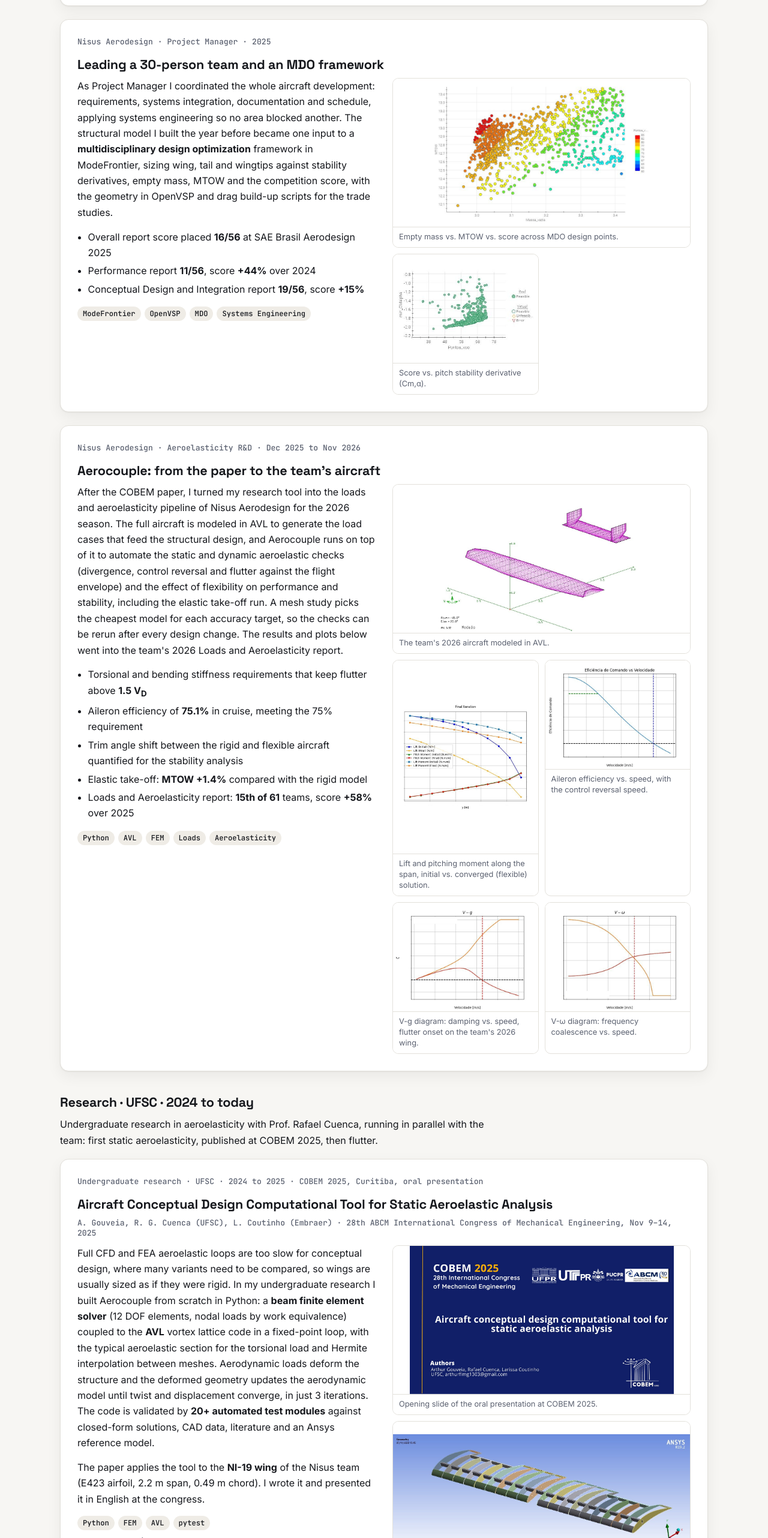
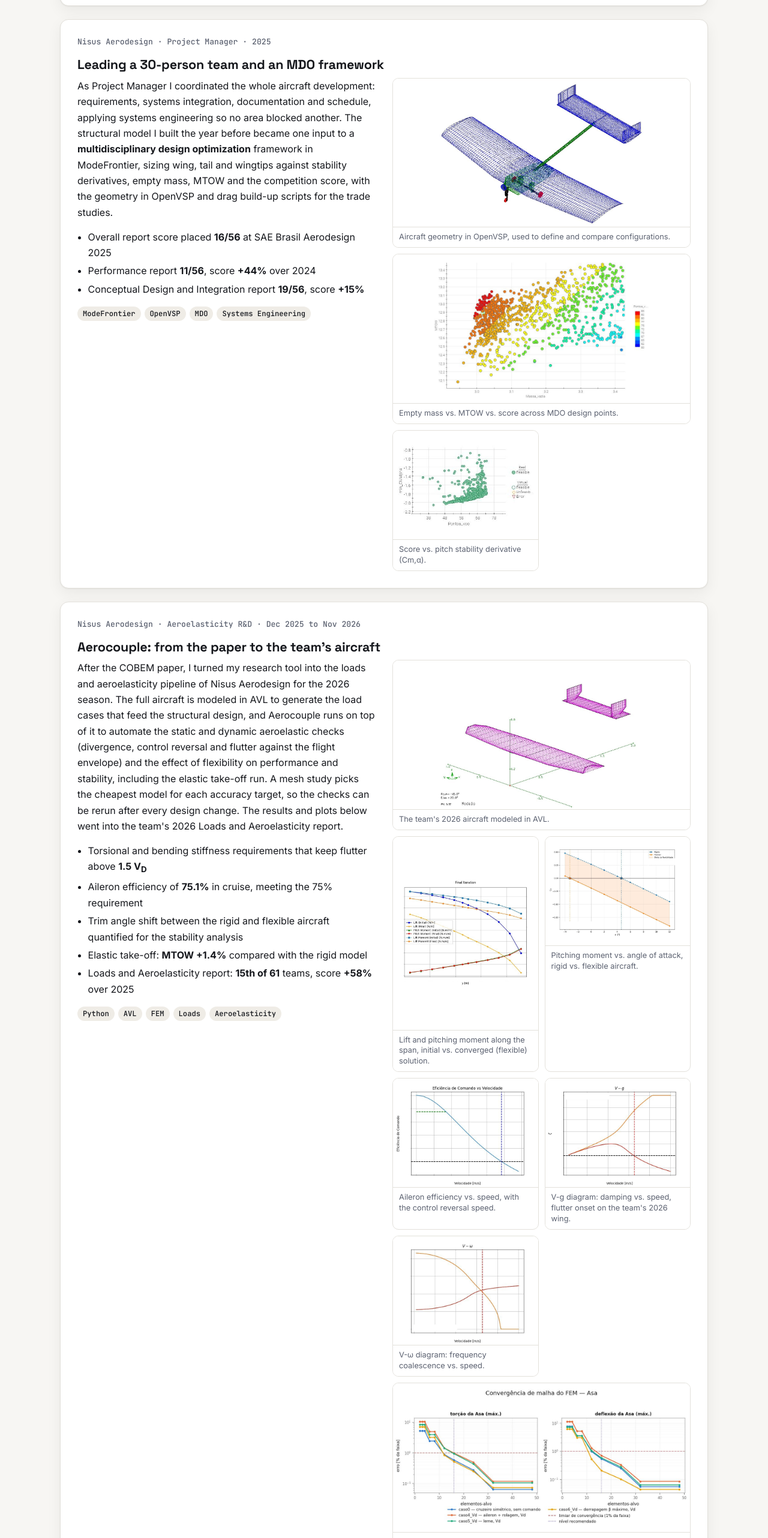
Before and after one commit to Arthur-Flmg/Arthur-Flmg.github.io, a plain HTML site: page index.html in a window 1280 px wide. Shown: the part 7116-9680 px from the top of the page at 60% size. Drawn offline with Linux system fonts and the light colour scheme.

Commit message:
Volta imagens sem dado crítico: OpenVSP, Cm rígido×flexível (sem CG/α_trim), convergência de malha e precisão×custo
Co-Authored-By: Claude Opus 5.5 <noreply@anthropic.com>
Claude-Session: https://claude.ai/code/session_016fmybz1GTHw5FQtFPsniDA

```diff
--- a/index.html
+++ b/index.html
@@ -228,6 +228,7 @@ document.documentElement.lang=l;})();
         <div class="tags"><span class="tag">ModeFrontier</span><span class="tag">OpenVSP</span><span class="tag">MDO</span><span class="tag">Systems Engineering</span></div>
       </div>
       <div class="gallery">
+        <figure class="shot contain wide"><img src="assets/img/avl-model.jpg" alt="" data-cap-en="Aircraft geometry in OpenVSP, used to define and compare configurations." data-cap-pt="Geometria da aeronave no OpenVSP, usada para definir e comparar configurações."></figure>
         <figure class="shot contain wide"><img src="assets/img/mdo-3.jpg" alt="" data-cap-en="Empty mass vs. MTOW vs. score across MDO design points." data-cap-pt="Massa vazia vs. MTOW vs. pontuação nos pontos de projeto do MDO."></figure>
         <figure class="shot contain"><img src="assets/img/mdo-1.jpg" alt="" data-cap-en="Score vs. pitch stability derivative (Cm,α)." data-cap-pt="Pontuação vs. derivada de estabilidade longitudinal (Cm,α)."></figure>
       </div>
@@ -253,10 +254,13 @@ document.documentElement.lang=l;})();
       <div class="gallery">
         <figure class="shot contain wide"><img src="assets/img/avl-nisus.jpg" alt="" data-cap-en="The team's 2026 aircraft modeled in AVL." data-cap-pt="A aeronave 2026 da equipe modelada no AVL."></figure>
         <figure class="shot contain tall"><img src="assets/img/aerocouple-loads.jpg" alt="" data-cap-en="Lift and pitching moment along the span, initial vs. converged (flexible) solution." data-cap-pt="Sustentação e momento ao longo da envergadura, solução inicial vs. convergida (flexível)."></figure>
+        <figure class="shot contain"><img src="assets/img/cm-rigid-flex.jpg" alt="" data-cap-en="Pitching moment vs. angle of attack, rigid vs. flexible aircraft." data-cap-pt="Momento de arfagem vs. ângulo de ataque, aeronave rígida vs. flexível."></figure>
         <figure class="shot contain"><img src="assets/img/control-efficiency.jpg" alt="" data-cap-en="Aileron efficiency vs. speed, with the control reversal speed." data-cap-pt="Eficiência do aileron vs. velocidade, com a velocidade de reversão de comando."></figure>
         <figure class="shot contain"><img src="assets/img/flutter-vg.jpg" alt="" data-cap-en="V-g diagram: damping vs. speed, flutter onset on the team's 2026 wing." data-cap-pt="Diagrama V-g: amortecimento vs. velocidade, início do flutter na asa 2026 da equipe."></figure>
         <figure class="shot contain"><img src="assets/img/flutter-vw.jpg" alt="" data-cap-en="V-ω diagram: frequency coalescence vs. speed." data-cap-pt="Diagrama V-ω: coalescência de frequências vs. velocidade."></figure>
-      </div>
+      <figure class="shot contain wide"><img src="assets/img/aerocouple-fem-conv.jpg" alt="" data-cap-en="FEM mesh convergence on the wing for each load case." data-cap-pt="Convergência de malha do FEM na asa para cada caso de carga."></figure>
+        <figure class="shot contain wide"><img src="assets/img/aerocouple-cost.jpg" alt="" data-cap-en="Accuracy vs. cost: recommended mesh for each accepted error." data-cap-pt="Precisão vs. custo: malha recomendada para cada erro aceito."></figure>
+        </div>
     </div>
   </article>
 
```
Also changed, not shown: assets/img/aerocouple-cost.jpg (added), assets/img/aerocouple-fem-conv.jpg (added), assets/img/avl-model.jpg (added), assets/img/cm-rigid-flex.jpg (added).
